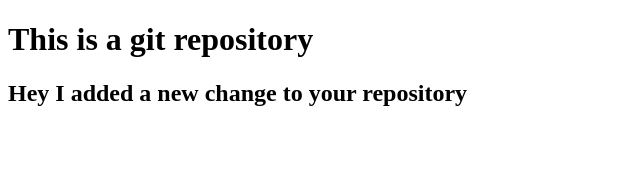
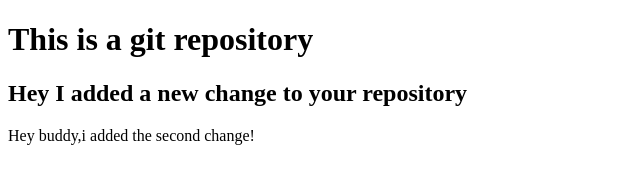
Before and after one commit to ZachyDev/CS50-HAVARD-LECTURE, a plain HTML site: page index.html in a window 1280 px wide. Shown: the whole page, without its empty margins (0-640 px from the left). Drawn offline with Linux system fonts and the light colour scheme.

Commit message:
Update index.html

```diff
--- a/index.html
+++ b/index.html
@@ -9,5 +9,6 @@
 <body>
     <h1>This is a git repository</h1>
     <h2>Hey I added a new change to your repository</h2>
+    <p>Hey buddy,i added the second change!</p>
 </body>
 </html>
```
